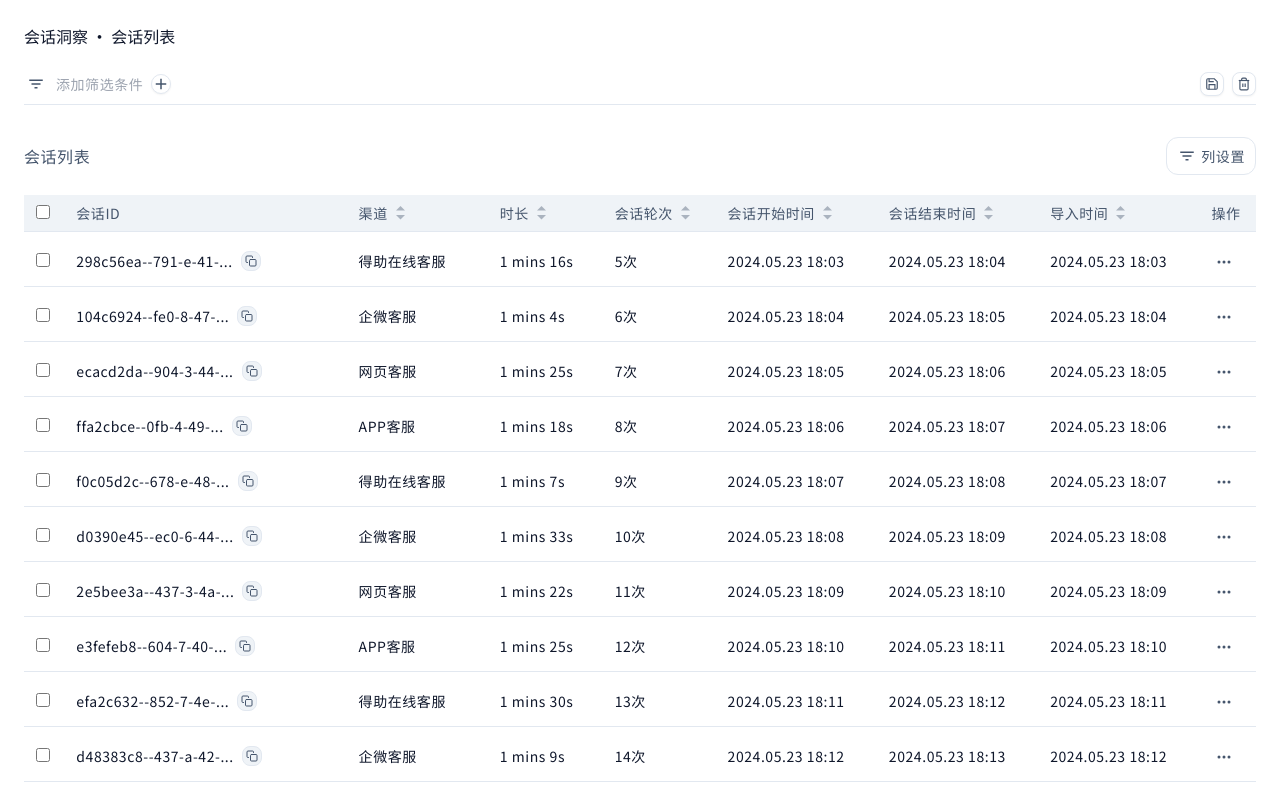
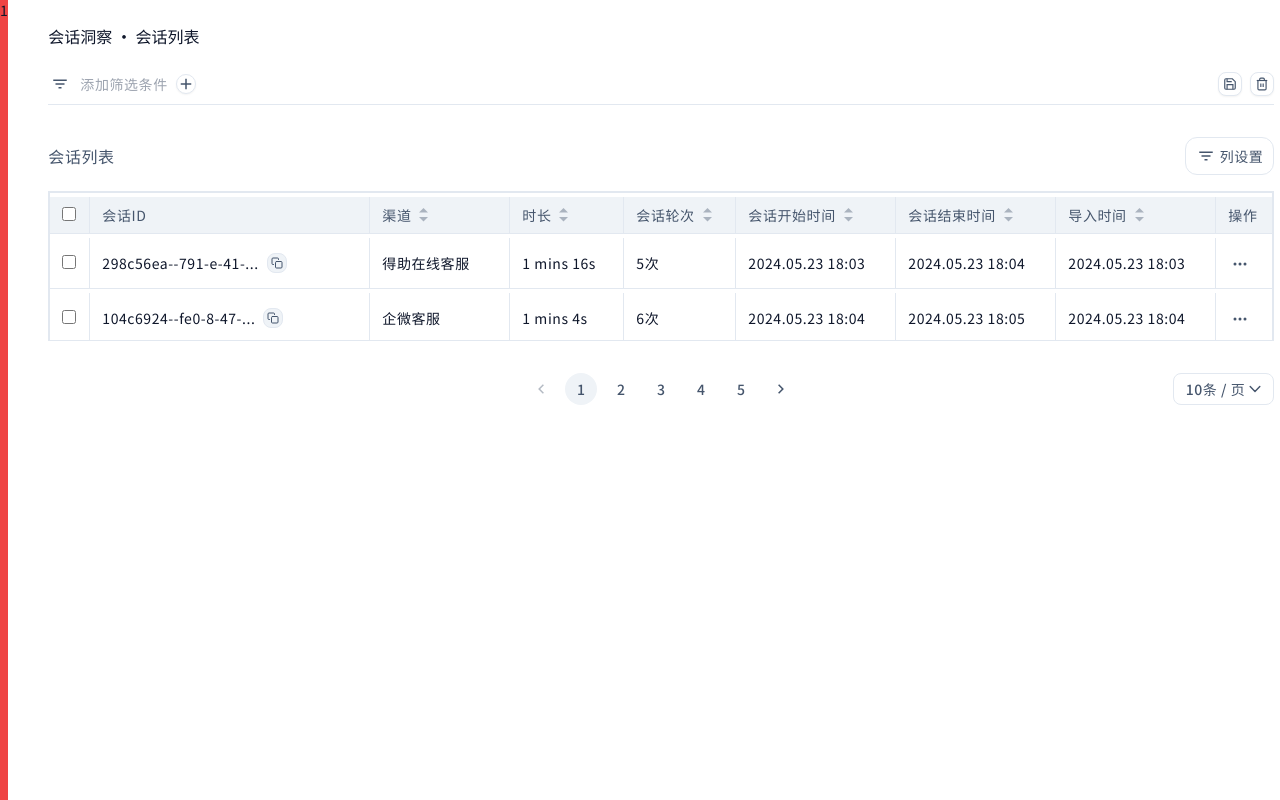
Before and after one commit to Xdong320/xcomponents, a React (Vite) app: page / in a window 1280 px wide. Built offline with nearby package versions, Linux system fonts and the light colour scheme.

Commit message:
feat: enhance TableDemo layout with new TitleComponent and improve scroll handling in CommonTable

```diff
--- a/src/components/table/CommonTable.tsx
+++ b/src/components/table/CommonTable.tsx
@@ -99,6 +99,7 @@ export function CommonTable<T extends Record<string, any> = any>({
         ? scrollX
         : parseInt(String(scrollX), 10) || 0;
   const hasScrollX = scrollX != null;
+  const hasScrollY = scrollY != null;
 
   const columnLayout = useMemo(() => {
     // 含选择列 + 数据列，每项 key/width/fixed
@@ -149,7 +150,7 @@ export function CommonTable<T extends Record<string, any> = any>({
     clientWidth: 0,
   });
 
-  const hasScroll = scrollY != null || scrollX != null;
+  const hasScroll = hasScrollY || hasScrollX;
 
   const handleScroll = useCallback(() => {
     if (!hasScroll) return;
@@ -162,6 +163,35 @@ export function CommonTable<T extends Record<string, any> = any>({
       clientWidth: el.clientWidth,
     });
   }, [scrollY, scrollX, hasScroll]);
+
+  // 内部滚动时，阻止滚轮事件冒泡到页面，避免联动外层滚动条
+  const handleWheel: React.WheelEventHandler<HTMLDivElement> = useCallback(
+    (e) => {
+      if (!hasScrollY) return;
+      const el = scrollContainerRef.current;
+      if (!el) return;
+
+      const deltaY = e.deltaY;
+      if (deltaY === 0) return;
+
+      const { scrollTop, scrollHeight, clientHeight } = el;
+      const atTop = scrollTop <= 0;
+      const atBottom = scrollTop + clientHeight >= scrollHeight;
+
+      // 阻止事件继续作用在外层滚动容器
+      e.preventDefault();
+      e.stopPropagation();
+
+      // 在内部手动滚动，保证体验一致
+      if ((deltaY < 0 && atTop) || (deltaY > 0 && atBottom)) {
+        // 已到边界时，轻微抵消多余滚动，避免“穿透”到外层
+        el.scrollTop += deltaY;
+      } else {
+        el.scrollTop += deltaY;
+      }
+    },
+    [hasScrollY],
+  );
 
   useEffect(() => {
     if (!hasScroll) return;
@@ -593,7 +623,16 @@ export function CommonTable<T extends Record<string, any> = any>({
       <div
         ref={scrollContainerRef}
         onScroll={hasScroll ? handleScroll : undefined}
-        className={`table-scroll-area min-w-0 w-full bg-0 ${bordered ? "border border-200" : ""} ${scrollY != null ? "overflow-y-auto overflow-x-auto min-h-0" : "overflow-x-auto"}`}
+        onWheel={hasScrollY ? handleWheel : undefined}
+        className={`table-scroll-area min-w-0 w-full bg-0 ${bordered ? "border border-200" : ""} ${
+          hasScrollY && hasScrollX
+            ? "overflow-y-auto overflow-x-auto min-h-0"
+            : hasScrollY
+              ? "overflow-y-auto min-h-0"
+              : hasScrollX
+                ? "overflow-x-auto"
+                : ""
+        }`}
         style={
           scrollY != null
             ? {
--- a/src/components/table/FilterBuilder.tsx
+++ b/src/components/table/FilterBuilder.tsx
@@ -95,6 +95,8 @@ export const FilterBuilder: React.FC<FilterBuilderInternalProps> = ({
   variant = "bar",
   formatConditionLabel = defaultTagLabel,
 }) => {
+  // 整个筛选条容器，用于计算组件自身左右边界
+  const barRef = useRef<HTMLDivElement | null>(null);
   // 添加筛选按钮下拉的对齐方式：防止在极左/极右时弹层被遮挡
   const addAlignRef = useRef<HTMLDivElement | null>(null);
   const [addAlign, setAddAlign] = useState<"left" | "right">("right");
@@ -210,6 +212,7 @@ export const FilterBuilder: React.FC<FilterBuilderInternalProps> = ({
   return (
     <>
       <div
+        ref={barRef}
         className={`flex flex-wrap items-center gap-2 rounded-0 border-b border-200 bg-0 py-2 text-sm text-950 ${className ?? ""}`}
       >
         <span className="flex h-6 w-6 shrink-0 items-center justify-center text-600">
@@ -259,12 +262,21 @@ export const FilterBuilder: React.FC<FilterBuilderInternalProps> = ({
                   if (
                     next &&
                     typeof window !== "undefined" &&
-                    addAlignRef.current
+                    addAlignRef.current &&
+                    barRef.current
                   ) {
-                    const rect = addAlignRef.current.getBoundingClientRect();
-                    const panelWidth = 224; // 下拉面板宽度 w-56
-                    // 按钮离左侧太近时，面板靠左对齐；否则默认靠右，避免被页面左右遮挡
-                    if (rect.left < panelWidth) {
+                    const btnRect =
+                      addAlignRef.current.getBoundingClientRect();
+                    const barRect = barRef.current.getBoundingClientRect();
+                    const panelWidth = 224; // 下拉面板宽度，对应 w-56
+
+                    // 以当前组件（整条 FilterBar）的左右为参考，计算按钮到左右的空间
+                    const spaceLeft = btnRect.left - barRect.left;
+                    const spaceRight = barRect.right - btnRect.right;
+
+                    // 如果按钮离左侧太近（左侧不足以完全放下面板），并且右侧空间更大，则面板靠左对齐（向右展开）
+                    // 否则默认靠右对齐（向左展开），尽量保证面板始终在当前组件内部或尽可能少被遮挡
+                    if (spaceLeft < panelWidth && spaceRight >= spaceLeft) {
                       setAddAlign("left");
                     } else {
                       setAddAlign("right");
--- a/src/examples/TableDemo.tsx
+++ b/src/examples/TableDemo.tsx
@@ -1,4 +1,11 @@
-import React, { useCallback, useEffect, useMemo, useState } from "react";
+import React, {
+  useCallback,
+  useEffect,
+  useMemo,
+  useState,
+  useRef,
+} from "react";
+import { createPortal } from "react-dom";
 import {
   CommonTable,
   FilterBuilder,
@@ -97,11 +104,60 @@ const filterFields: FilterFieldMeta[] = [
   },
 ];
 
+const TitleComponent = () => {
+  const [addOpen, setAddOpen] = useState(false);
+  const [anchor, setAnchor] = useState<{ left: number; top: number } | null>(
+    null,
+  );
+  const triggerRef = useRef<HTMLDivElement | null>(null);
+
+  const handleOpen = () => {
+    if (typeof document !== "undefined" && triggerRef.current) {
+      const rect = triggerRef.current.getBoundingClientRect();
+      setAnchor({
+        left: rect.left,
+        top: rect.bottom + 14, // 稍微下移一点，避开表头边框
+      });
+    }
+    setAddOpen(true);
+  };
+
+  const handleClose = () => {
+    setAddOpen(false);
+  };
+
+  return (
+    <>
+      <div
+        ref={triggerRef}
+        className="inline-flex cursor-pointer items-center"
+        aria-hidden
+        onClick={handleOpen}
+      >
+        会话ID
+      </div>
+      {addOpen && anchor && typeof document !== "undefined" && (
+        <>
+          <div
+            className="fixed z-[100] h-[300px] w-56 overflow-auto rounded-xl border border-gray-300 bg-gray-500"
+            style={{
+              left: anchor.left,
+              top: anchor.top,
+            }}
+          >
+            test弹窗背遮挡问题
+            <div onClick={handleClose}>X</div>
+          </div>
+        </>
+      )}
+    </>
+  );
+};
 const columns: CommonColumnType<SessionRecord>[] = [
   {
     key: "sessionId",
     dataIndex: "sessionId",
-    title: "会话ID",
+    title: <TitleComponent />,
     width: 280,
     fixed: "left",
     render: (val: string) => (
@@ -377,7 +433,7 @@ export function TableDemo() {
               },
             }}
             // 可选：是否显示边框，默认 true
-            bordered={false}
+            bordered={true}
             // 可选：表格尺寸 'small' | 'middle' | 'large'
             size="middle"
             // 可选：表格左上角标题
@@ -391,7 +447,7 @@ export function TableDemo() {
               onChange: setVisibleKeys,
             }}
             // 可选：表头/列固定与滚动区域
-            scroll={{ y: 600, x: 1200 }}
+            scroll={{ y: 150, x: 1200 }}
             // 可选：文案本地化（空态、加载中文案），默认内部文案
             // locale={{ emptyText: "暂无数据", loadingText: "加载中..." }}
             // 可选：点击行回调（例如打开详情侧边栏）
--- a/src/main.tsx
+++ b/src/main.tsx
@@ -8,7 +8,13 @@ const root = document.getElementById("root");
 if (root) {
   createRoot(root).render(
     <React.StrictMode>
-      <TableDemo />
+      <div className="flex flex-row gap-4">
+        <div className="w-full h-200 bg-red-500">1</div>
+        <div>
+          <TableDemo />
+        </div>
+      </div>
+
       {/* <DatePickerDemo /> */}
     </React.StrictMode>,
   );
```
